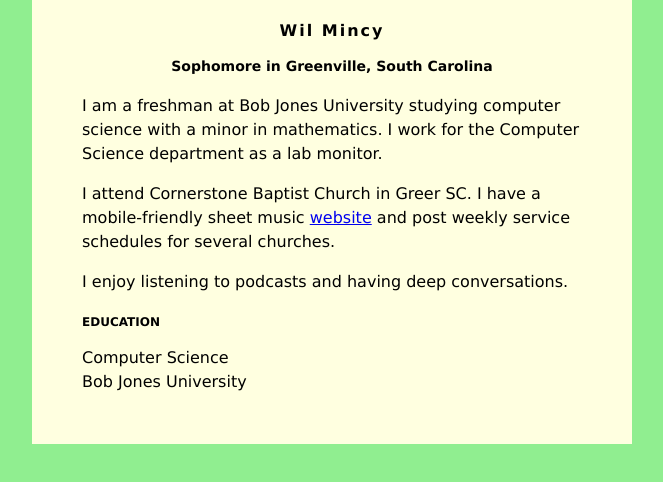
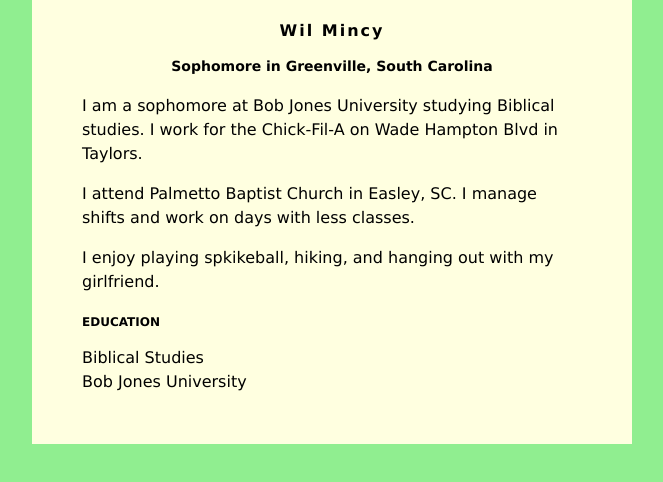
Before and after one commit to wminc878/wminc878.github.io, a plain HTML site: page index.html in a window 1280 px wide. Shown: the whole page, without its empty margins (308-971 px from the left). Drawn offline with Linux system fonts and the light colour scheme.

Commit message:
Update index.html

```diff
--- a/index.html
+++ b/index.html
@@ -33,18 +33,15 @@ h3 {
         <h1>Wil Mincy</h1>
         <h2>Sophomore in Greenville, South Carolina</h2>
 
-         <p>I am a freshman at Bob Jones University studying computer science with a minor in
-            mathematics. I work for the Computer Science department as a lab monitor.</p>
+         <p>I am a sophomore at Bob Jones University studying Biblical studies. I work for the Chick-Fil-A on Wade Hampton Blvd in Taylors.</p>
          <p>
-            I attend Cornerstone Baptist Church in Greer SC. I have a mobile-friendly
-            sheet music <a href="https://mobilehymns.org/">website</a> and post weekly service
-            schedules for several churches.
+            I attend Palmetto Baptist Church in Easley, SC. I manage shifts and work on days with less classes.
          </p>
          <p>
-            I enjoy listening to podcasts and having deep conversations.
+            I enjoy playing spkikeball, hiking, and hanging out with my girlfriend.
          </p>
         <h3>EDUCATION</h3>
-        Computer Science<br />
+        Biblical Studies<br />
         Bob Jones University
     </div>
 
```
